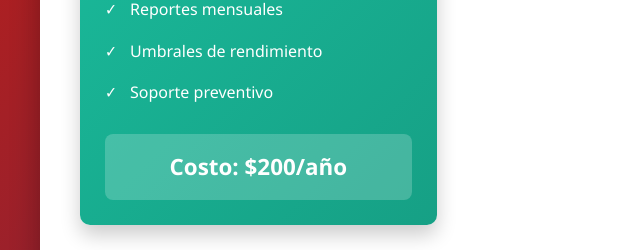
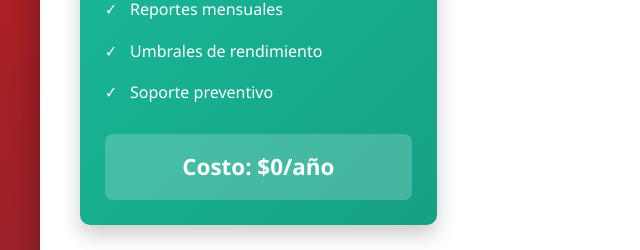
Before and after one commit to erique1704/Informes, a plain HTML site: page index.html in a window 1280 px wide. Shown: the part 2660-2910 px from the top of the page, 0-640 px from the left. Drawn offline with nearby package versions, Linux system fonts and the light colour scheme; a script that the page names is missing.

Commit message:
index.html

```diff
--- a/index.html
+++ b/index.html
@@ -492,7 +492,7 @@
                         <li>Umbrales de rendimiento</li>
                         <li>Soporte preventivo</li>
                     </ul>
-                    <div class="cost-box">Costo: $200/año</div>
+                    <div class="cost-box">Costo: $0/año</div>
                 </div>
             </div>
         </section>
```
